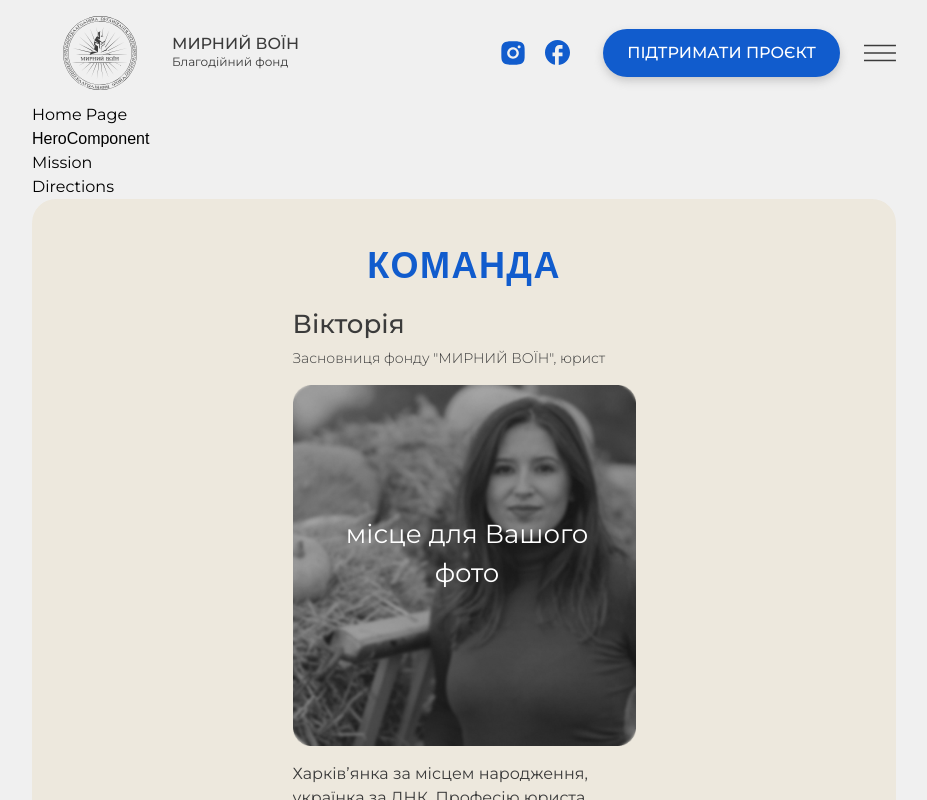
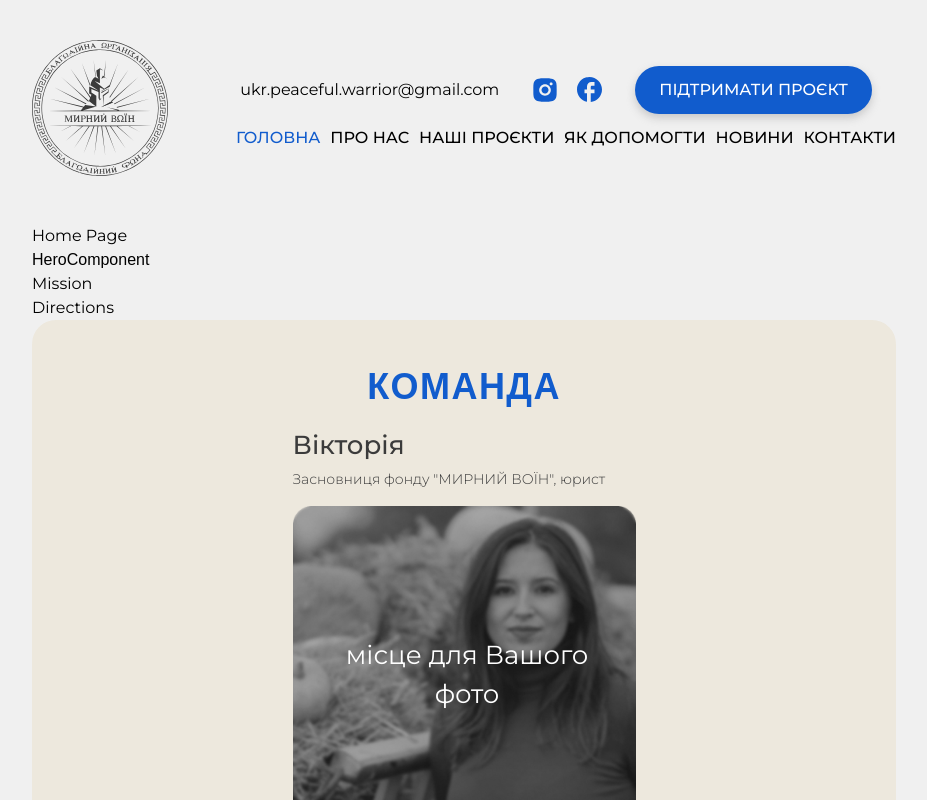
Before and after one commit to baza-trainee/peaceful-warrior-foundation, a Next.js app: page / in a window 1280 px wide. Shown: the top 800 px of the page, without its empty margins (176-1103 px from the left). Built offline with nearby package versions, Linux system fonts and the light colour scheme; a web font is replaced by a local one.

Commit message:
fix: styles in header components

```diff
--- a/src/app/layout.tsx
+++ b/src/app/layout.tsx
@@ -1,5 +1,4 @@
 import type { Metadata } from 'next';
-//import { Inter } from "next/font/google";
 import { montserrat } from '@/styles/fonts';
 import '../styles/globals.css';
 import Footer from '@/components/layout/Footer';
@@ -24,6 +23,7 @@ export default function RootLayout({
         </main>
         <div id="modal-container" />
       </body>
+      <Footer />
     </html>
   );
 }
--- a/src/components/layout/header/Header/Header.tsx
+++ b/src/components/layout/header/Header/Header.tsx
@@ -7,10 +7,10 @@ import { ICONS } from '@/constants/icons/icons';
 const Header = () => {
   const email = 'ukr.peaceful.warrior@gmail.com';
   return (
-    <header className="container flex items-center pb-[13px] pt-[16px] lg:gap-[12px] lg:pb-[48px] lg:pt-[40px]">
+    <header className="container flex items-center pb-[13px] pt-[16px] laptop:gap-[12px] laptop:pb-[48px] laptop:pt-[40px]">
       <Logo type="dark" />
-      <div className="flex w-full items-center justify-between lg:flex-col lg:items-stretch lg:gap-y-[12px] lg:pl-[56px]">
-        <div className="flex flex-col pl-[4px] lg:hidden">
+      <div className="flex w-full items-center justify-between laptop:flex-col laptop:items-stretch laptop:gap-y-[12px] laptop:pl-[56px]">
+        <div className="flex flex-col pl-[4px] laptop:hidden">
           <h3 className="mb-[2px] text-m font-medium uppercase leading-[19.5px] text-body-text">
             МИРНИЙ ВОЇН
           </h3>
@@ -24,11 +24,11 @@ const Header = () => {
             target="_blank"
             href={`mailto:${email}`}
             title={`Send an email to ${email}`}
-            className="hidden hover:underline lg:flex mr-[32px]"
+            className="hidden hover:underline laptop:flex mr-[32px]"
           >
             {email}
           </Link>
-          <ul className='flex gap-[16px] mr-[32px]'>
+          <ul className='hidden laptop:flex gap-[16px] mr-[32px]'>
             <li>
               <ICONS.INSTAGRAM className="w-[28px] fill-accent" />
             </li>
@@ -36,8 +36,8 @@ const Header = () => {
               <ICONS.FACEBOOK className="w-[28px] fill-accent" />
             </li>
           </ul>
-          <button type='button' className='rounded-btn-radius bg-accent text-white uppercase font-medium text-m py-[12px] px-[24px] mr-[24px] shadow-btn-shadow'>ПІДТРИМАТИ ПРОЄКТ</button>
-          <button className="flex lg:hidden" type="button">
+          <button type='button' className='hidden laptop:flex rounded-btn-radius bg-accent text-white uppercase font-medium text-m py-[12px] px-[24px] mr-[24px] shadow-btn-shadow'>ПІДТРИМАТИ ПРОЄКТ</button>
+          <button className="flex laptop:hidden" type="button">
             <ICONS.BURGER_MENU className="w-[32px] fill-body-text" />
           </button>
         </div>
--- a/src/components/layout/header/Navigation/Navigation.tsx
+++ b/src/components/layout/header/Navigation/Navigation.tsx
@@ -12,8 +12,8 @@ export const Navigation = ({
   const pathname = usePathname();
 
   return (
-    <nav className='hidden lg:flex'>
-      <ul className="lg:flex items-center w-full justify-between">
+    <nav className='hidden laptop:flex'>
+      <ul className="laptop:flex items-center w-full justify-between">
         {headerNav.map(({ name, href }) => (
           <li className='flex items-center' key={name}>
             <Link
--- a/src/components/ui/Logo/Logo.tsx
+++ b/src/components/ui/Logo/Logo.tsx
@@ -12,7 +12,7 @@ export const Logo: React.FC<LogoProps> = ({type}) => {
   return (
     <Link href='/' aria-label='logo'>
      <LogoComponent
-        className="h-[74px] lg:h-[136px]"
+        className="h-[74px] laptop:h-[136px]"
       />
     </Link>
   );
```
